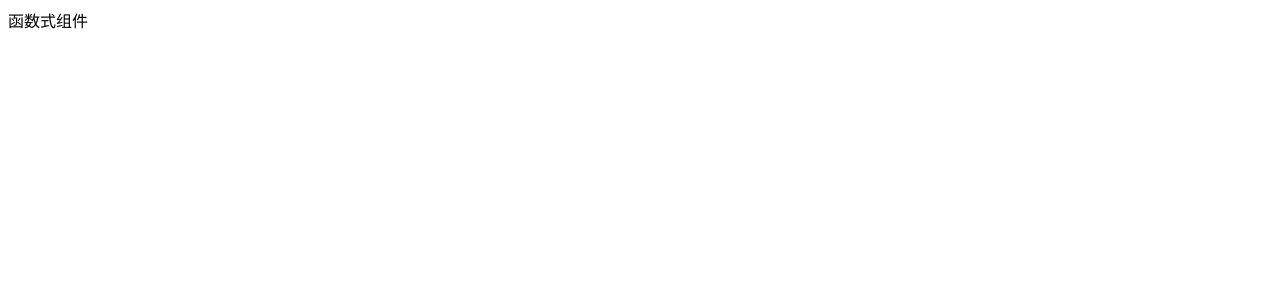
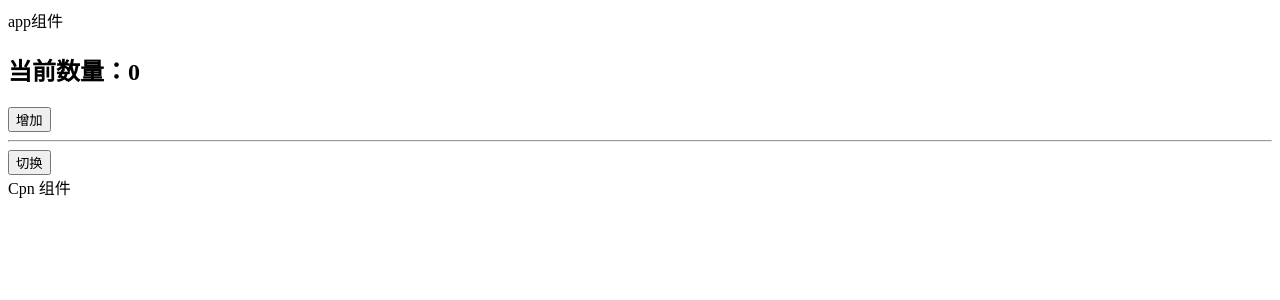
Before and after one commit to spencer155/sun, a React (Create React App) app in the folder react/test-react/: page / in a window 1280 px wide. Shown: the top 300 px of the page. Built offline with nearby package versions, Linux system fonts and the light colour scheme.

Commit message:
react 生命周期

```diff
--- a/react/test-react/src/index.js
+++ b/react/test-react/src/index.js
@@ -1,6 +1,6 @@
 import React from 'react';
 import ReactDOM from 'react-dom';
-import App from './App'
+import App from './组件的生命周期/App.js'
 ReactDOM.render(
   <React.StrictMode>
     <App />
--- /dev/null
+++ b/react/test-react/src/组件的生命周期/App.js
@@ -0,0 +1,54 @@
+import React, { Component } from 'react'
+
+class Cpn extends Component {
+  render() {
+    return (
+      <div>
+        Cpn 组件
+     </div>
+    )
+  }
+  componentWillUnmount() {
+    console.log('componentWillUnmount方法')
+  }
+}
+
+export default class App extends Component {
+  constructor() {
+    super()
+    console.log('constructor方法')
+    this.state = {
+      num:0,
+      isShow:true
+    }
+  }
+  render() {
+    console.log('render方法')
+    return (
+      <div>
+        app组件
+        <h2>当前数量：{this.state.num}</h2>
+        <button onClick={() => { this.increment()}}>增加</button>
+        <hr></hr>
+        <button onClick={() => { this.changeShow()}}>切换</button>
+        {this.state.isShow && <Cpn/>}
+      </div>
+    )
+  }
+  increment() {
+    this.setState({
+      num:this.state.num + 1
+    })
+  }
+  changeShow() {
+    this.setState({
+      isShow:!this.state.isShow
+    })
+  }
+  componentDidMount() {
+    console.log('componentDidMount方法')
+  }
+  componentDidUpdate() {
+    console.log('componentDidUpdate方法')
+  }
+}
```
